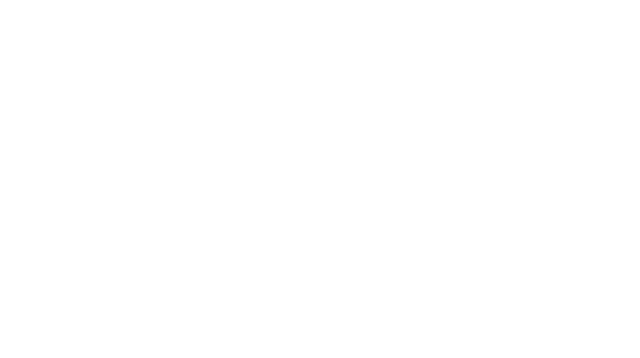
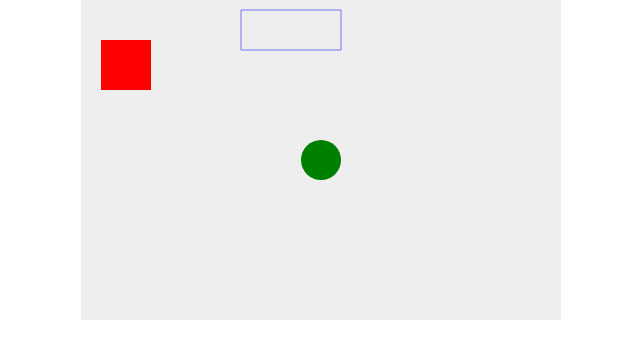
Before and after one commit to paul-fletes/ACS-1320-Breakout-Demo, a plain HTML site: page index.html in a window 1280 px wide. Shown: the whole page, without its empty margins (319-959 px from the left). Drawn offline with Linux system fonts and the light colour scheme.

Commit message:
create the canvas and draw on it

```diff
--- a/index.html
+++ b/index.html
@@ -7,13 +7,45 @@
     <meta name="viewport" content="width=device-width, initial-scale=1.0">
     <title>Gamedev Canvas Workshop</title>
     <style>
-        /*style comment*/
+        * {
+            padding: 0;
+            margin: 0;
+        }
+
+        canvas {
+            background: #eee;
+            display: block;
+            margin: 0 auto;
+        }
     </style>
 </head>
 
 <body>
+    <canvas id="myCanvas" width="480" height="320"></canvas>
+    <script>
+        const canvas = document.getElementById('myCanvas'); //reference to canvas obj
+        const ctx = canvas.getContext('2d'); //create context to paint canvas
+        //add red rectangle
+        ctx.beginPath();
+        ctx.rect(20, 40, 50, 50);
+        ctx.fillStyle = "#FF0000";
+        ctx.fill();
+        ctx.closePath();
+        //add green circle
+        ctx.beginPath();
+        ctx.arc(240, 160, 20, 0, Math.PI * 2, false);
+        ctx.fillStyle = "green";
+        ctx.fill();
+        ctx.closePath();
+        //add blue-stroked empty rectangle
+        ctx.beginPath();
+        ctx.rect(160, 10, 100, 40);
+        ctx.strokeStyle = "rgba(0, 0, 255, 0.5)";
+        ctx.stroke();
+        ctx.closePath();
 
-    <script></script>
+
+    </script>
 </body>
 
 </html>
```
